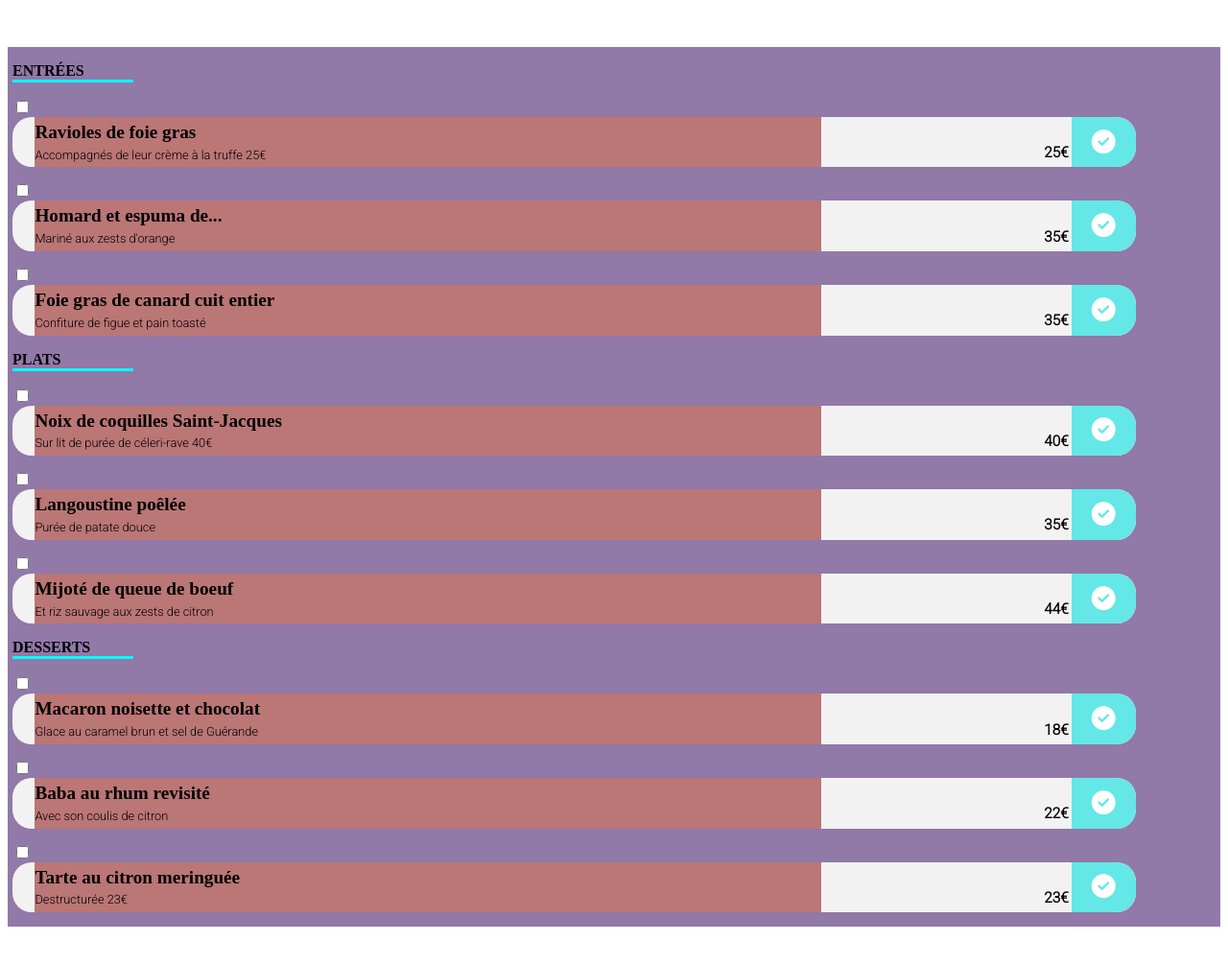
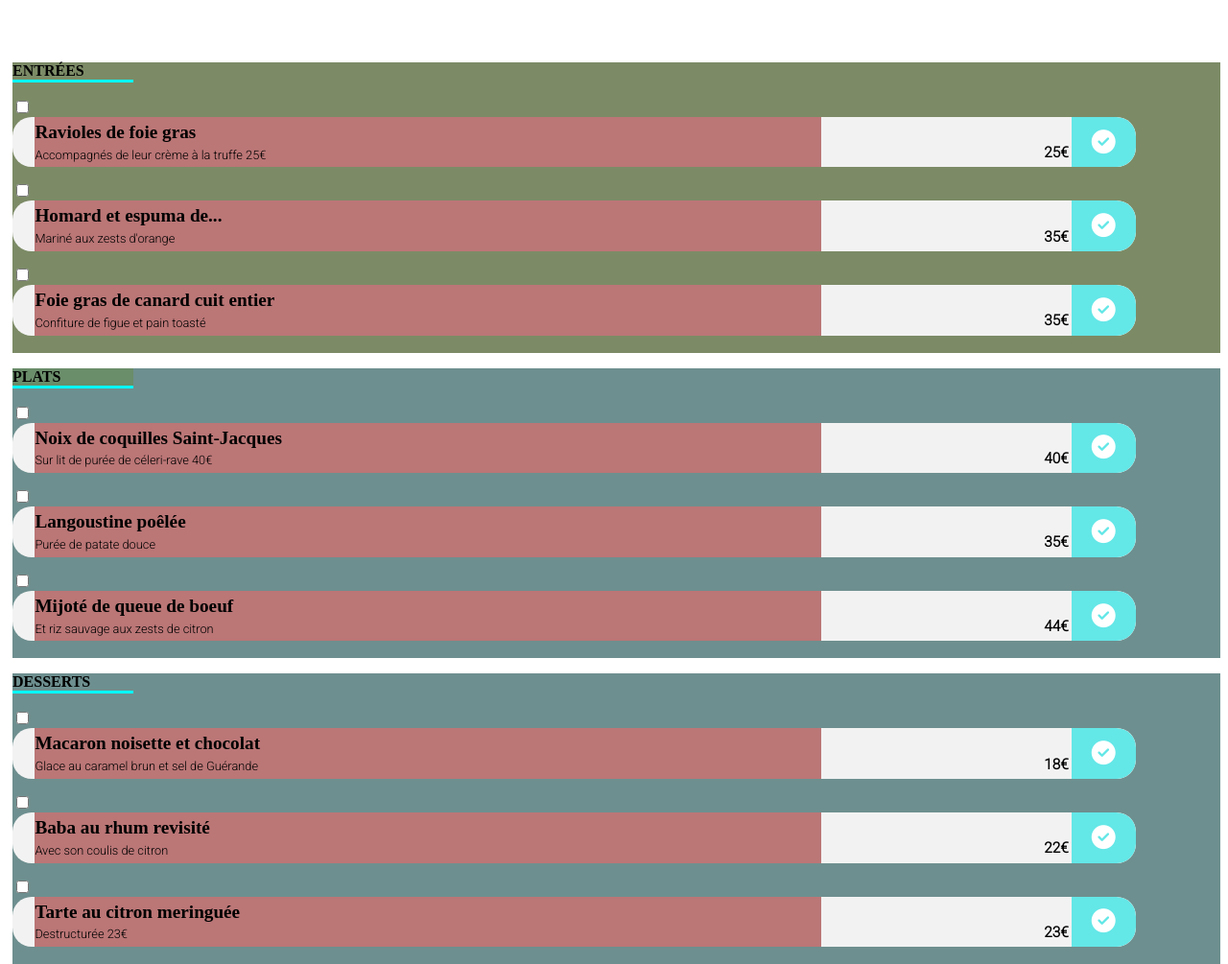
Before and after one commit to Betsa4774/Ohmayfood_30042001, a website: page menu2.html in a window 1280 px wide. Shown: the part 420-1425 px from the top of the page at 96% size. Drawn offline with Linux system fonts and the light colour scheme; a web font is replaced by a local one.

Commit message:
reglagesCartes

```diff
--- a/sass/pages/_menu.scss
+++ b/sass/pages/_menu.scss
@@ -54,7 +54,7 @@
     // bottom: 25px;
        border-radius: 25px 25px 0px 0px;
 
-        & h4 {
+        & h4 { //nom du resto
            font-size: 1.4rem;
            font-family: $font-titres;
            padding-right: 5px;
@@ -69,18 +69,21 @@
 }
 // Description de la carte du restaurant
 .menu__description {   // Entrée, plats et desserts
-    background-color: rgb(145, 121, 168);
+
     margin-top: 60px;
     position: relative; //animation
     overflow: hidden; //animation
     padding-left: 5px;
 }
+//cartes d'entrées
+
 .menu__description__entree h3 {
     @include title;
 }
-
-.menu__description__entree1 { //carte-entrée
-    @include menu_carte;
+.menu__description__entree { //englobe les 3cartes entrée
+    // @include menu_carte;
+    background-color: rgb(124, 139, 102);
+    padding-bottom: 3px;
     // position: absolute;//animation
     // right: 600px;      //animation
     // animation: menu__description__entree1 0.5s forwards; //animation
@@ -88,6 +91,11 @@
     // &--name {
     //     background: rgb(190, 82, 82);
 }
+.menu__description__entree1 {
+      @include menu_carte;
+
+}
+
 .menu_description_prix {
     display: flex;
     flex-direction: row;
@@ -130,19 +138,49 @@
     }
 
 }
-.menu__description__plats h3 {
+// .menu__description__entree h3 {
+//     @include title;
+//     background-color: rgb(114, 190, 114)
+// }
+
+// .menu__description__entree { //carte-entrée
+//     // @include menu_carte;
+//     background-color: rgb(124, 139, 102);
+//     // position: absolute;//animation
+//     // right: 600px;      //animation
+//     // animation: menu__description__entree1 0.5s forwards; //animation
+//     // animation-delay: 2s;//animation
+//     // &--name {
+//     //     background: rgb(190, 82, 82);
+//}
+
+    //Plats
+
+.menu__description__plats h3 {  //title plats
         @include title;
+        background-color: rgb(106, 141, 106)
+    }
+.menu__description__plats {//englobe les 3 cartes plats
+     background-color: rgb(110, 143, 143);
+     padding-bottom: 3px;
 }
 .menu__description__plats1 {
     @include menu_carte;
+
 }
 
- .menu__description__desserts h3 {
+//Desserts
+.menu__description__desserts h3 { //title dessert
+    background-color: rgb(110, 143, 143);
     @include title;
 }
-
+.menu__description__desserts {//englobe les 3cartes dessert
+    background-color: rgb(110, 143, 143);
+    padding-bottom: 3px;
+}
 .menu__description__desserts1 {
    @include menu_carte;
+    // background-color: rgb(109, 119, 119);
 
 }
 
```
Also changed, not shown: menu1.html (+5 -5 lines), public/css/style.css, 1 other file. Lines whose indentation alone changed are shown as unchanged.
